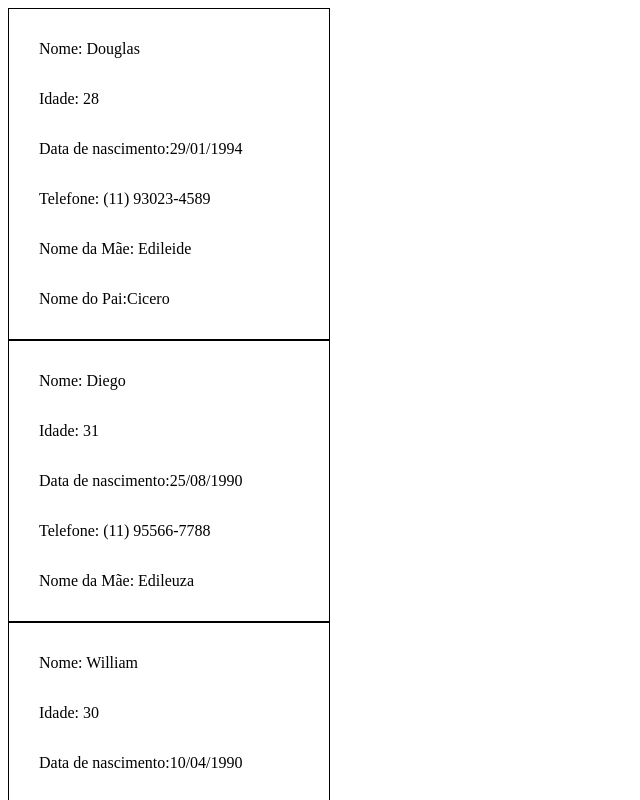
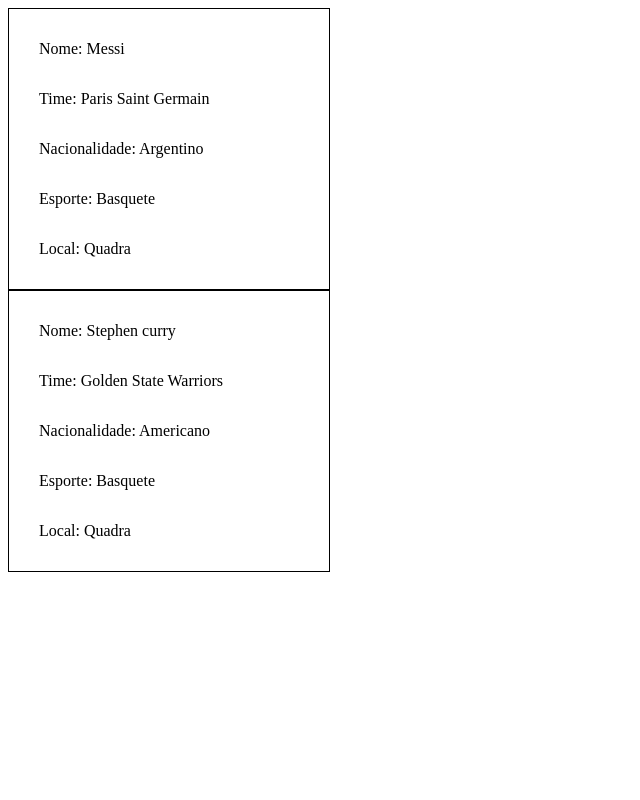
Before and after one commit to DouglasSantos2994/Aulas-Js-React, a React (Create React App) app in the folder my-app/: page / in a window 1280 px wide. Shown: the top 800 px of the page, without its empty margins (0-640 px from the left). Built offline with nearby package versions, Linux system fonts and the light colour scheme.

Commit message:
presencial/4

```diff
--- a/my-app/src/App.js
+++ b/my-app/src/App.js
@@ -2,76 +2,76 @@ import './App.css';
 
 function App() {
 
-  const familia = [
+  const modalidades = [
     {
-      nome: "Douglas",
-      idade: 28,
-      dataDeNascimento: "29/01/1994",
-      telefone: "(11) 93023-4589",
-      nomeDaMae: "Edileide",
-      nomeDoPai: "Cicero",
+      nome: "Messi",
+      time: "Paris Saint Germain",
+      nacionalidade: "Argentino",
+      melhorEsporte: [
+        {
+          esporte: "Futebol",
+          local: "Campo",
+
         },
 
         {
-      nome: "Diego",
-      idade: 31,
-      dataDeNascimento: "25/08/1990",
-      telefone: "(11) 95566-7788",
-      nomeDaMae: "Edileuza",
-      nomeDoPai: "",
+          esporte: "Basquete",
+          local: "Quadra",
+        },
+
+      ],
     },
 
     {
-      nome: "William",
-      idade: 30,
-      dataDeNascimento: "10/04/1990",
-      telefone: "(11) 99876-5432",
-      nomeDaMae: "Neide",
-      nomeDoPai: "Sidney",
+      nome: "Stephen curry",
+      time: "Golden State Warriors",
+      nacionalidade: "Americano",
+      melhorEsporte: [
+        {
+          esporte: "Basquete",
+          local: "Quadra",
         },
 
         {
-      nome: "Patrick",
-      idade: 27,
-      dataDeNascimento: "23/07/1996",
-      telefone: "(11) 91234-5678",
-      nomeDaMae: "Maria",
-      nomeDoPai: "",
+          esporte: "Futebol",
+          local: "Campo",
         },
-
-    {
-      nome: "Wilker",
-      idade: 26,
-      dataDeNascimento: "22/06/1995",
-      telefone: "(11) 91020-3040",
-      nomeDaMae: "Neide",
-      nomeDoPai: "Sidney",
+      ],
     },
-
   ]
-
 
 
   return (
 
     <div className="App">
       {
-        familia.map(item => {
+        modalidades.map(jogadores => {
+
+          const fifa = jogadores.melhorEsporte.filter(jogador => {
+            return jogador.esporte != "Futebol"
+          })
 
           return (
             <div className="box">
-              <p> Nome: {item.nome} </p>
-              <p> Idade: {item.idade}</p>
-              <p> Data de nascimento:{item.dataDeNascimento}</p>
-              <p> Telefone: {item.telefone}</p>
-              <p> Nome da Mãe: {item.nomeDaMae}</p>
-              {item.nomeDoPai &&
-                <p> Nome do Pai:{item.nomeDoPai}</p>
-              }
+              <p> Nome: {jogadores.nome} </p>
+              <p>Time: {jogadores.time}</p>
+              <p>Nacionalidade: {jogadores.nacionalidade}</p>
+
+              {fifa.map(modalidade => {
+
+                return (
+                  <>
+                    <p>Esporte: {modalidade.esporte}</p>
+                    <p>Local: {modalidade.local}</p>
+                  </>
+                )
+              })}
+
             </div>
           )
         })
       }
+
 
     </div>
   );
```
Lines whose indentation alone changed are shown as unchanged.
